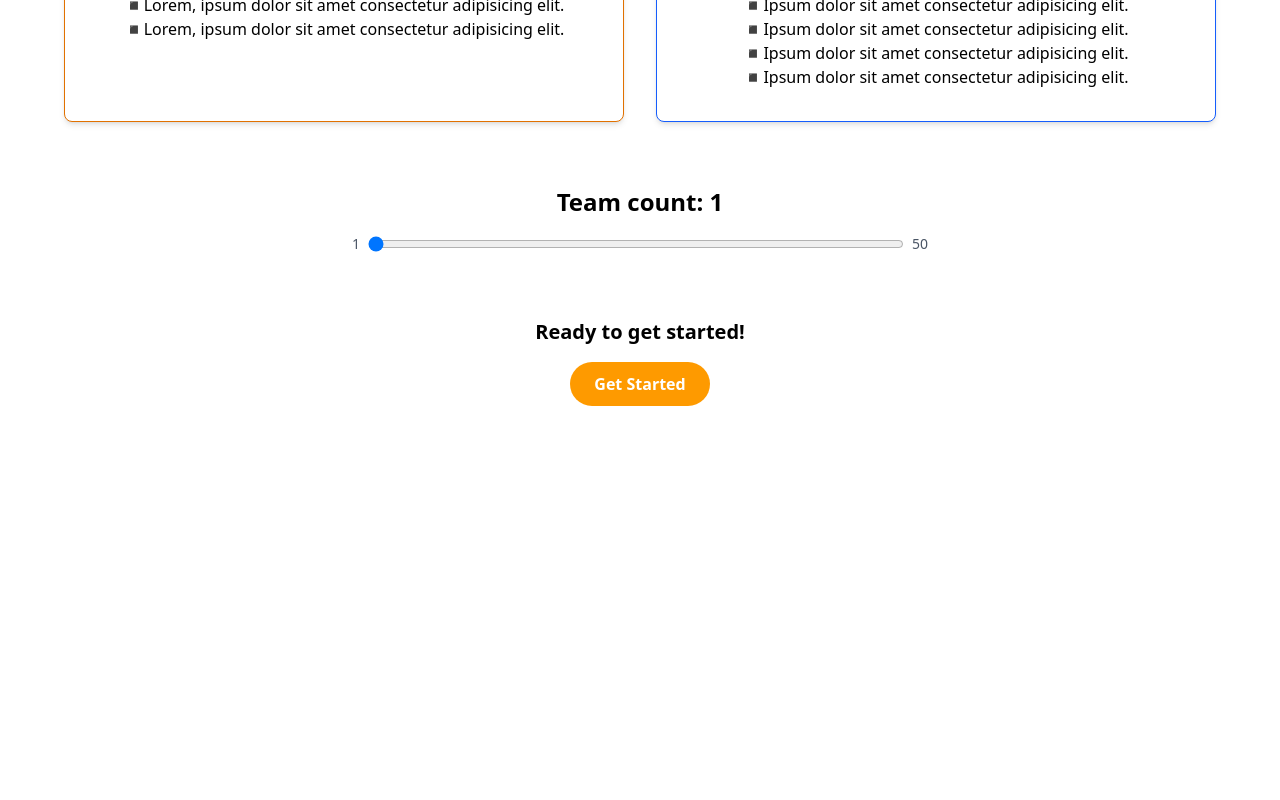
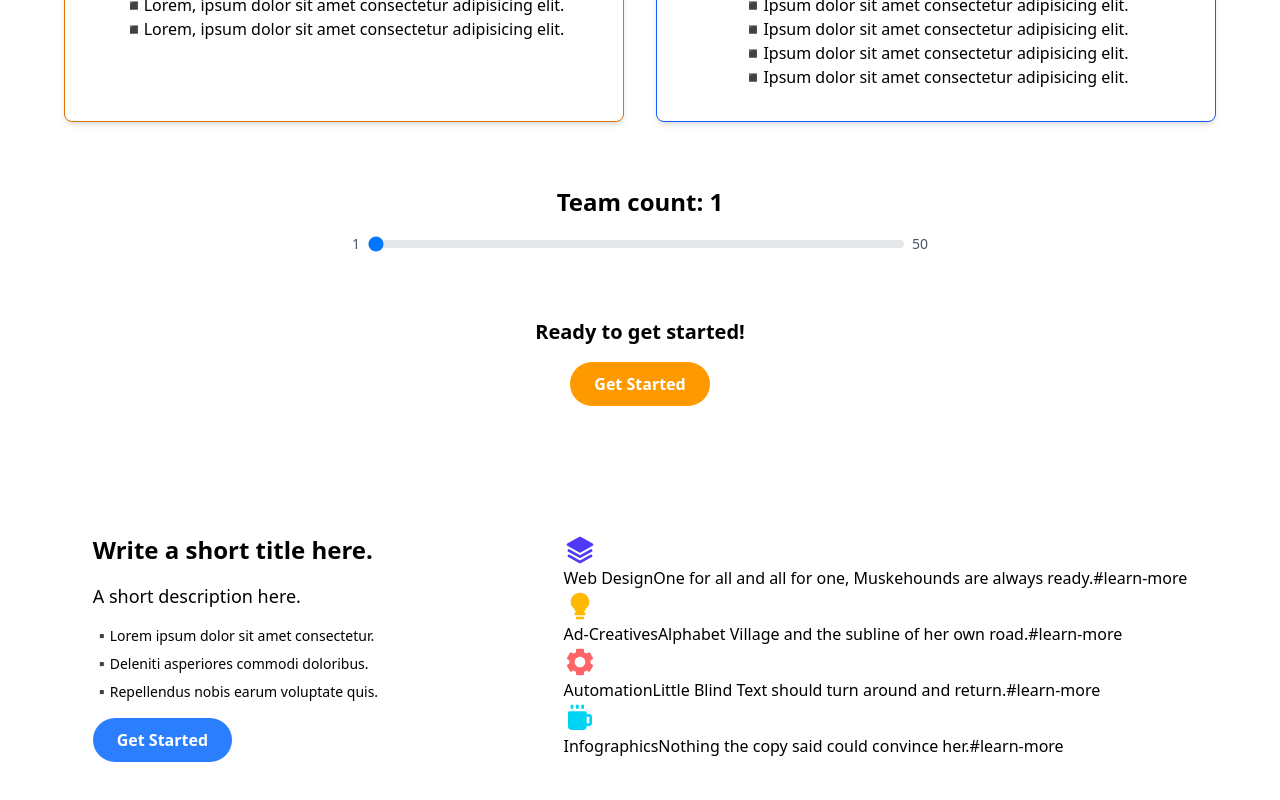
Before and after one commit to ndUltrashield/react-landing, a React (Vite) app: page / in a window 1280 px wide. Shown: the part 3506-4306 px from the top of the page. Before the commit the page ends 3992 px from the top, so only its background shows below. Built offline with nearby package versions, Linux system fonts and the light colour scheme.

Commit message:
Our Features section started

```diff
--- a/src/App.jsx
+++ b/src/App.jsx
@@ -2,6 +2,7 @@ import './App.css'
 import Hero from './components/Hero'
 import Monitor from './components/Monitor'
 import Navbar from './components/Navbar'
+import OurFeature from './components/OurFeature'
 import Partner from './components/Partner'
 import Pricing from './components/Pricing'
 import Purpose from './components/Purpose'
@@ -21,6 +22,7 @@ function App() {
         <Schedule />
         <Monitor />
         <Pricing />
+        <OurFeature />
       </div>
     </main>
   )
--- /dev/null
+++ b/src/components/OurFeature.jsx
@@ -0,0 +1,83 @@
+import React from 'react'
+import { BiSolidBulb, BiSolidLayer, BiSolidCoffee, BiSolidCog } from "react-icons/bi";
+
+const OurFeature = () => {
+
+    const ourfeatures = [
+        {
+            icon: <BiSolidLayer className="w-8 h-8 text-indigo-600" />,
+            title: "Web Design",
+            description: "One for all and all for one, Muskehounds are always ready.",
+            link: "#learn-more"
+        },
+        {
+            icon: <BiSolidBulb className="w-8 h-8 text-amber-400" />,
+            title: "Ad-Creatives",
+            description: "Alphabet Village and the subline of her own road.",
+            link: "#learn-more"
+        },
+        {
+            icon: <BiSolidCog className="w-8 h-8 text-red-400" />,
+            title: "Automation",
+            description: "Little Blind Text should turn around and return.",
+            link: "#learn-more"
+        },
+        {
+            icon: <BiSolidCoffee className="w-8 h-8 text-cyan-400" />,
+            title: "Infographics",
+            description: "Nothing the copy said could convince her.",
+            link: "#learn-more"
+        }
+    ]
+
+    const listitem = [
+        {
+            desc: "▪️Lorem ipsum dolor sit amet consectetur."
+        },
+        {
+            desc: "▪️Deleniti asperiores commodi doloribus."
+        },
+        {
+            desc: "▪️Repellendus nobis earum voluptate quis."
+        },
+    ]
+
+    return (
+        <section>
+            <div className='max-w-7xl mx-auto py-6 sm:py-8 md:py-12'>
+                <div className='flex flex-col md:flex-row justify-around'>
+                    <div className='flex flex-col gap-4'>
+                        <h3 className='font-bold text-2xl'>Write a short title here.</h3>
+                        <p className='text-lg'>A short description here.</p>
+                        <div className='flex flex-col gap-2'>
+                            {
+                                listitem.map((li, index) => (
+                                    <p key={index} className='text-sm'>{li.desc}</p>
+                                ))
+                            }
+                        </div>
+                        <button className='flex bg-blue-500 px-6 py-2.5 font-bold text-white rounded-full hover:bg-amber-500 transition-all hover:shadow-lg hover:shadow-amber-100 cursor-pointer w-fit'>
+                            Get Started
+                        </button>
+                    </div>
+                    <div>
+                        <div>
+                            {
+                                ourfeatures.map((feat, index) => (
+                                    <div>
+                                        {feat.icon}
+                                        {feat.title}
+                                        {feat.description}
+                                        {feat.link}
+                                    </div>
+                                ))
+                            }
+                        </div>
+                    </div>
+                </div>
+            </div>
+        </section>
+    )
+}
+
+export default OurFeature
--- a/src/components/Pricing.jsx
+++ b/src/components/Pricing.jsx
@@ -83,7 +83,7 @@ const Pricing = () => {
                     <p className='font-semibold text-2xl text-center'>Team count: {teamcount}</p>
                     <div className='flex items-center gap-2 w-full max-w-xl'>
                         <span className='text-xs sm:text-sm text-gray-600'>1</span>
-                        <input type="range" name="count" id="count" min="1" max="50" value={teamcount} onChange={(e) => setteamcount(parseInt(e.target.value))} className='flex-1 h-2 bg-gray-200 rounded-lg cursor-pointer' />
+                        <input type="range" name="count" id="count" min="1" max="50" value={teamcount} onChange={(e) => setteamcount(parseInt(e.target.value))} className='flex-1 h-2 bg-gray-200 rounded-lg cursor-pointer appearance-none' />
                         <span className='text-xs sm:text-sm text-gray-600'>50</span>
                     </div>
                 </div>
```
